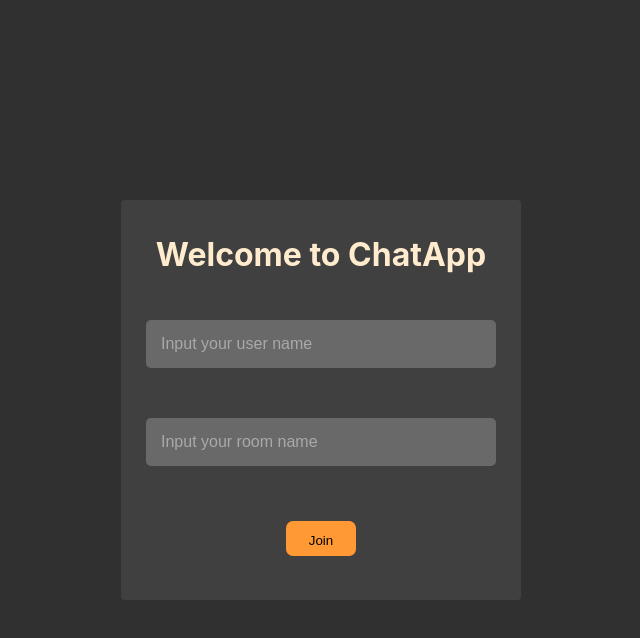
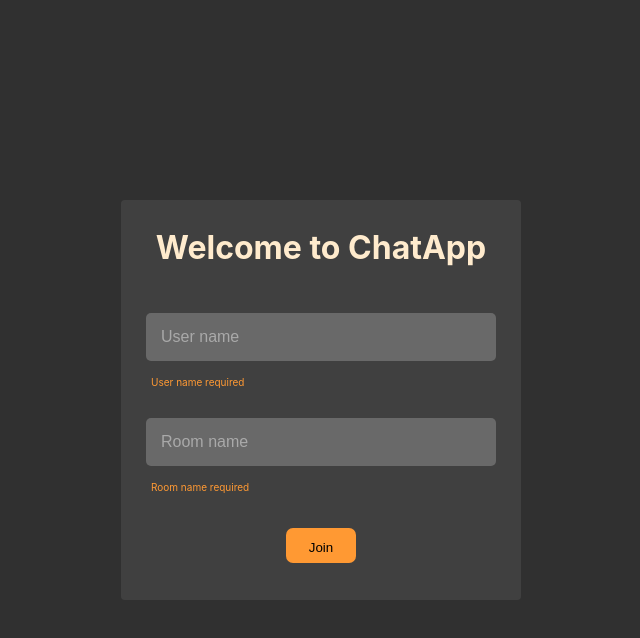
Before and after one commit to p-maheshwari-03/chat-app, a Next.js app: page / in a window 1280 px wide. Both pictures are taken after a click on the button "Join". Shown: the top 638 px of the page, without its empty margins (319-959 px from the left). Built offline with nearby package versions, Linux system fonts and the light colour scheme.

Commit message:
Error handling

```diff
--- a/pages/joinpage/index.tsx
+++ b/pages/joinpage/index.tsx
@@ -1,33 +1,56 @@
 import React, { FC, useState } from 'react';
+
 import styles from '../../styles/joinPage.module.css';
 
 const JoinPage: FC = () => {
   const [username, setUsername] = useState('');
   const [roomName, setRoomName] = useState('');
+  const [roomError, setRoomError] = useState(false);
+  const [nameError, setNameError] = useState(false);
 
   const handleJoin = (event: any) => {
     event.preventDefault();
-		if (!roomName?.trim().length || !username?.trim().length) {
-			window.alert("Enter both fields, Both required");
-			return;
+    if (!username?.trim().length && !roomName?.trim().length) {
+      setNameError(true);
+      setRoomError(true);
+    } else if (!username?.trim().length && roomName?.trim().length) {
+      setNameError(true);
+    } else if (!roomName?.trim().length && username?.trim().length) {
+      setRoomError(true);
     }
 
     if (roomName && username) {
+      if (!roomError && !nameError) {
+        setNameError(false);
+        setRoomError(false);
         const updatedLocation = `/room?room=${roomName}&name=${username}`;
         window.location.href = updatedLocation;
       }
     }
+  };
+
+  const usernameChangeHandler = (e: any) => {
+    setNameError(false);
+    setUsername(e.target.value);
+  };
+
+  const roomnameChangeHandler = (e: any) => {
+    setRoomError(false);
+    setRoomName(e.target.value);
+  };
 
   return (
     <div className={styles.joinContainer}>
       <h1 className={styles.welcomeText}>Welcome to ChatApp</h1>
       <div className={styles.inputContainer}>
-				<input className={styles.inputBox} value={username} name="username" placeholder="Input your user name" onChange={(e) => setUsername(e.target.value)} />
-				<input className={styles.inputBox} value={roomName} name="roomname" placeholder="Input your room name" onChange={(e) => setRoomName(e.target.value)} />
+        <input className={styles.inputBox} value={username} name="username" placeholder="User name" onChange={(e) => usernameChangeHandler(e)} />
+        {nameError && <span className={styles.error}>User name required</span>}
+        <input className={styles.inputBox} value={roomName} name="roomname" placeholder="Room name" onChange={(e) => roomnameChangeHandler(e)} />
+        {roomError && <span className={styles.error}>Room name required</span>}
       </div>
-			<button className={styles.joinButton} onClick={handleJoin}>Join</button>
+      <button type="submit" className={styles.joinButton} onClick={handleJoin}>Join</button>
     </div>
   );
-}
+};
 
 export default JoinPage;
--- a/styles/joinPage.module.css
+++ b/styles/joinPage.module.css
@@ -20,7 +20,7 @@
     width:350px;
     height: 48px;
     background-color:#696969;
-    margin:25px 0;
+    margin:25px 0 10px 0;
     padding: 0 15px;
     border-radius: 5px;
     border: none;
@@ -44,14 +44,8 @@
     cursor: pointer;
 }
 .error{
-    width:350px;
-    height: 48px;
-    background-color:#696969;
-    margin:25px 0;
-    padding: 0 15px;
-    border-radius: 5px;
-    border: none;
-    color: red;
-    font-size: 16px;
-    outline: none;
+    color: #ff9933;
+    font-size: 10px;
+    padding:5px;
+
 }
--- a/styles/room.module.css
+++ b/styles/room.module.css
@@ -4,6 +4,7 @@
     margin: 15px auto;
     background-color: 	#404040;
     border-radius: 6px;
+    padding:1px 0 0 0;
 }
 .userHeader{
     margin: 18px 0 0 18px;
@@ -25,7 +26,7 @@
     display: flex;
     flex-direction: row;
     position: absolute;
-    bottom: 40px;
+    bottom: 50px;
 }
 
 .chatInputBox{
@@ -79,3 +80,12 @@
   .chatMessageContainer::-webkit-scrollbar-thumb:hover {
     background: #ff9933;
   }
+
+  .error{
+    color: #ff9933;
+    font-size: 10px;
+    bottom: 30px;
+    position: absolute;
+    padding:5px;
+    margin: 2px 0 0 10px;
+  }
```
Also changed, not shown: pages/room/index.tsx (+10 -4 lines). Lines whose indentation alone changed are shown as unchanged.
